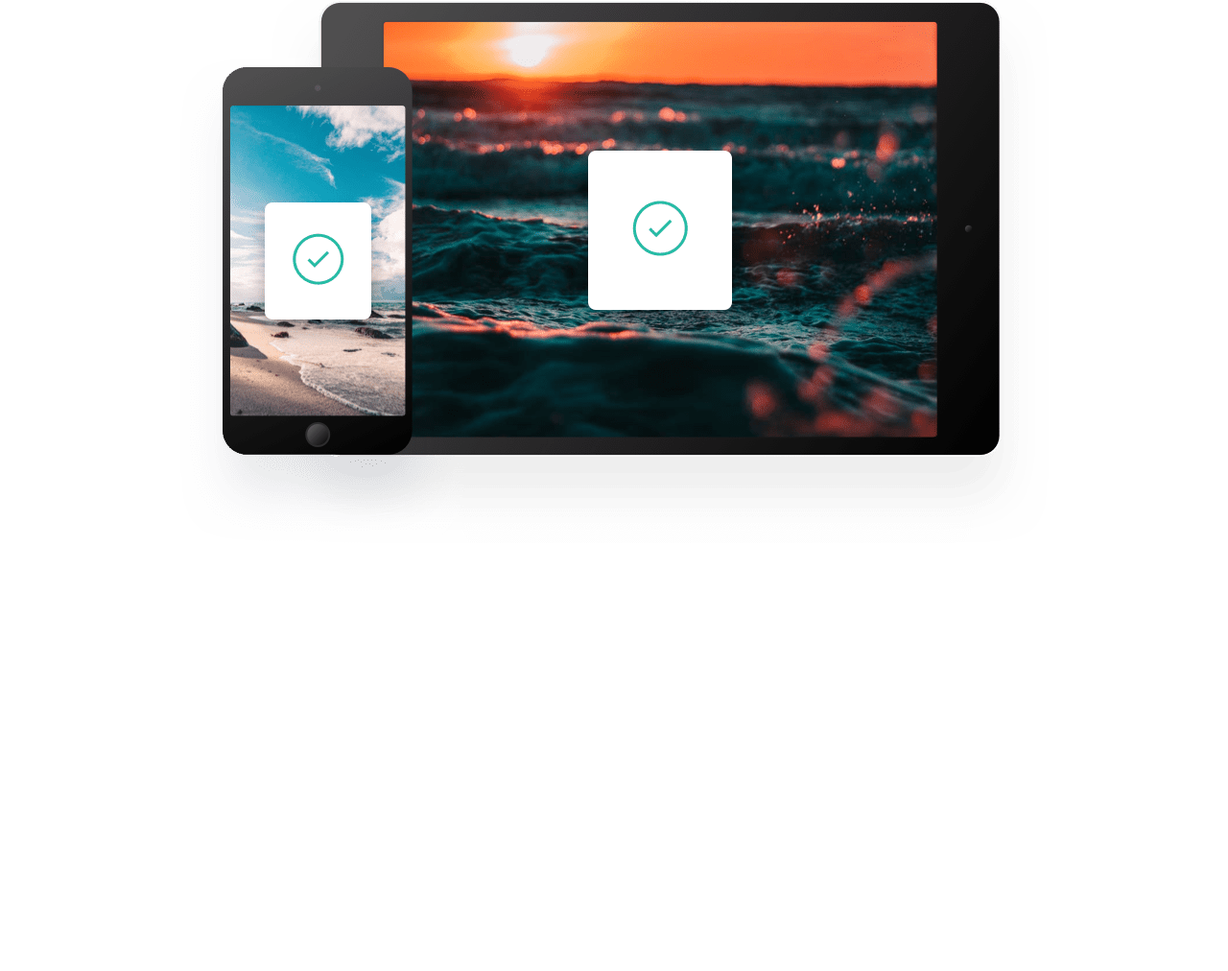
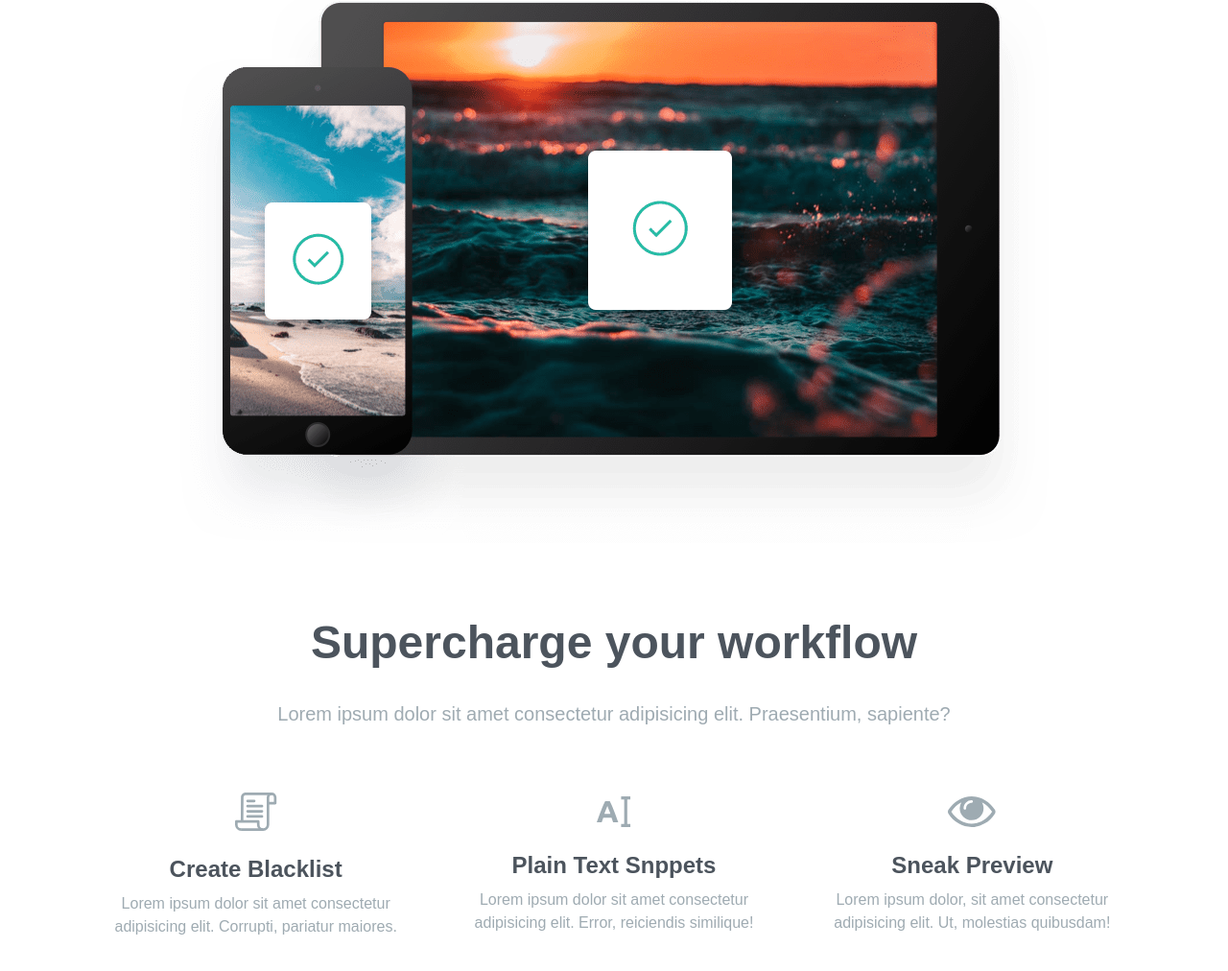
Before and after one commit to serhatcamadan/clipboard, a website: page src/index.html in a window 1280 px wide. Shown: the part 2066-3078 px from the top of the page at 96% size. Before the commit the page ends 2712 px from the top, so only its background shows below. Drawn offline with nearby package versions, Linux system fonts and the light colour scheme; files that its build step writes are made by us from their sources.

Commit message:
Contents part complete

```diff
--- a/src/index.html
+++ b/src/index.html
@@ -37,13 +37,13 @@
      </section>
 
 
-     <!-- Snippets Section -->
+    <!-- Snippets Section -->
     <section id="snippets">
         <div class="section-container my-20">
             <h3>
                 Keep track of your snippets
             </h3>
-            <p class="max-w-3xl mx-auto mb-24 text-xl leading-9 text-center text-grayish-blue">
+            <p class="section-content mb-24">
                 Lorem ipsum dolor sit amet consectetur adipisicing elit. Perferendis, doloribus, sed autem numquam illum optio voluptate dolores enim quasi at modi minus non assumenda sunt sit reprehenderit soluta omnis culpa architecto magni! Vitae animi, magnam ea debitis asperiores laboriosam eum.
             </p>
         </div>
@@ -65,7 +65,7 @@
                  class="flex flex-col mt-16 mb-24 space-y-12 text-xl md:mb-60 md:text-left md:pl-16 md:w-1/2">
                 <!-- Item 1 -->
                 <div>
-                    <h5 class="mb-2 text-2xl font-bold text-dark-grayis-blue">
+                    <h5>
                     Quick Search
                     </h5>
                     <p class="max-w-md text-grayish-blue">
@@ -75,7 +75,7 @@
 
                 <!-- Item 2 -->
                 <div>
-                    <h5 class="mb-2 text-2xl font-bold text-dark-grayis-blue">
+                    <h5>
                     iCloud Sync
                     </h5>
                     <p class="max-w-md text-grayish-blue">
@@ -84,7 +84,7 @@
                 </div>
                 <!-- Item 3 -->
                 <div>
-                    <h5 class="mb-2 text-2xl font-bold text-dark-grayis-blue">
+                    <h5>
                     Completely History
                     </h5>
                     <p class="max-w-md text-grayish-blue">
@@ -100,7 +100,7 @@
       <section id="access">
         <div class="section-container my-20">
             <h3>Access Clipboard anywhere</h3>
-            <p class="max-w-3xl mx-auto mb-24 text-xl leading-9 text-center text-grayish-blue">
+            <p class="section-content mb-24">
                 Lorem ipsum dolor sit amet consectetur adipisicing elit.
                 Esse iste libero omnis, ab error possimus laborum minus vel
                  praesentium ducimus?
@@ -110,6 +110,49 @@
         </div>
       </section>
 
+      <!-- Supercharge Section -->
+       <section id="supercharge">
+        <div class="section-container my-20">
+            <h3>Supercharge your workflow</h3>
+            <p class="section-content mb-16">
+           Lorem ipsum dolor sit amet consectetur
+           adipisicing elit. Praesentium, sapiente?
+            </p>
+
+            <!-- Items Container -->
+             <div
+             class="flex flex-col items-center justify-between space-y-16 md:flex-row md:space-y-0 md:space-x-12">
+                <!-- Item 1-->
+                 <div class="flex flex-col items-center space-y-5">
+                    <img src="images/icon-blacklist.svg" alt="" class="mb-6">
+                    <h5> Create Blacklist</h5>
+                    <p class="max-w-md text-grayish-blue">
+                        Lorem ipsum dolor sit amet consectetur
+                        adipisicing elit. Corrupti, pariatur maiores.
+                    </p>
+                 </div>
+                                 <!-- Item 2-->
+                 <div class="flex flex-col items-center space-y-5">
+                    <img src="images/icon-text.svg" alt="" class="mb-6">
+                    <h5> Plain Text Snppets</h5>
+                    <p class="max-w-md text-grayish-blue">
+                        Lorem ipsum dolor sit amet
+                        consectetur adipisicing elit. Error, reiciendis similique!
+                    </p>
+                 </div>
+                                 <!-- Item 3-->
+                 <div class="flex flex-col items-center space-y-5">
+                    <img src="images/icon-preview.svg" alt="" class="mb-6">
+                    <h5> Sneak Preview</h5>
+                    <p class="max-w-md text-grayish-blue">
+                        Lorem ipsum dolor, sit amet
+                        consectetur adipisicing elit. Ut, molestias quibusdam!
+                    </p>
+                 </div>
+             </div>
+        </div>
+       </section>
+
 
 </body>
 </html>
--- a/src/input.css
+++ b/src/input.css
@@ -21,6 +21,9 @@
   --background-image-mobile: url('../src/images/bg-header-mobile.png');
 
 }
+.section-content {
+  @apply max-w-3xl mx-auto text-xl leading-9 text-center text-grayish-blue;
+}
 
 .section-container {
   @apply max-w-6xl mx-auto text-center px-10;
@@ -33,3 +36,7 @@ h3 {
 .button-container {
   @apply flex flex-col justify-center w-full space-y-6 text-xl text-white md:flex-row md:space-y-0 md:space-x-4;
 }
+
+h5 {
+  @apply mb-2 text-2xl font-bold text-dark-grayis-blue;
+}
```
